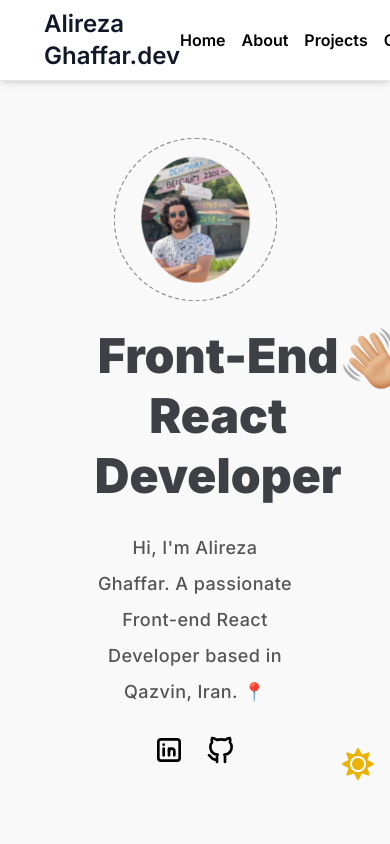
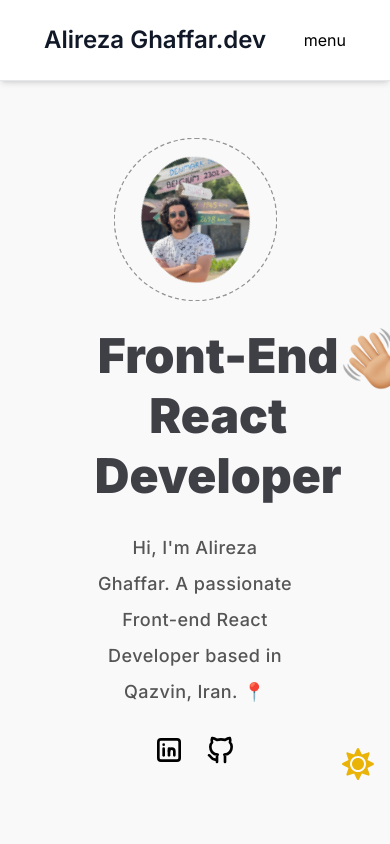
Before and after one commit to ali-reza-gh/personalweb, a Next.js app: page / in a window 390 px wide. Shown: the top 844 px of the page. Built offline with nearby package versions, Linux system fonts and the light colour scheme.

Commit message:
delet some code

```diff
--- a/app/globals.css
+++ b/app/globals.css
@@ -6,11 +6,6 @@
 ::-webkit-scrollbar {
     width: 9px;
 }
-
-/* Track */
-/* ::-webkit-scrollbar-track {
-} */
-
 /* Handle */
 ::-webkit-scrollbar-thumb {
     background: #888;
--- a/app/layout.jsx
+++ b/app/layout.jsx
@@ -16,7 +16,8 @@ export default function RootLayout({ children }) {
       <nav className=" sticky top-0 z-10 bg-white backdrop-filter backdrop-blur-lg bg-opacity-20 border-b border-black-200 shadow-md">
           <div className="relative flex items-center justify-between px-11 h-20">
             <span className="text-2xl text-gray-900 font-semibold dark:text-white">Alireza Ghaffar.dev</span>
-            <div className="flex space-x-4 font-semibold">
+            <div className='lg:hidden'><span>menu</span></div>
+            <div className="flex space-x-4 font-semibold max-lg:hidden">
               <a href="#Home">Home</a>
               <a href="#About">About</a>
               <a href="#Projects">Projects</a>
```
